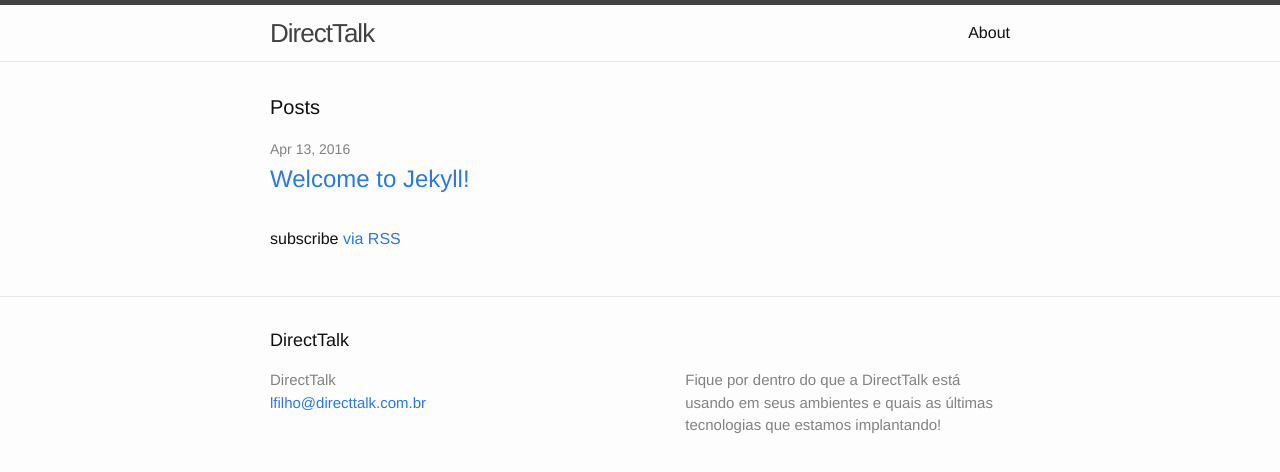
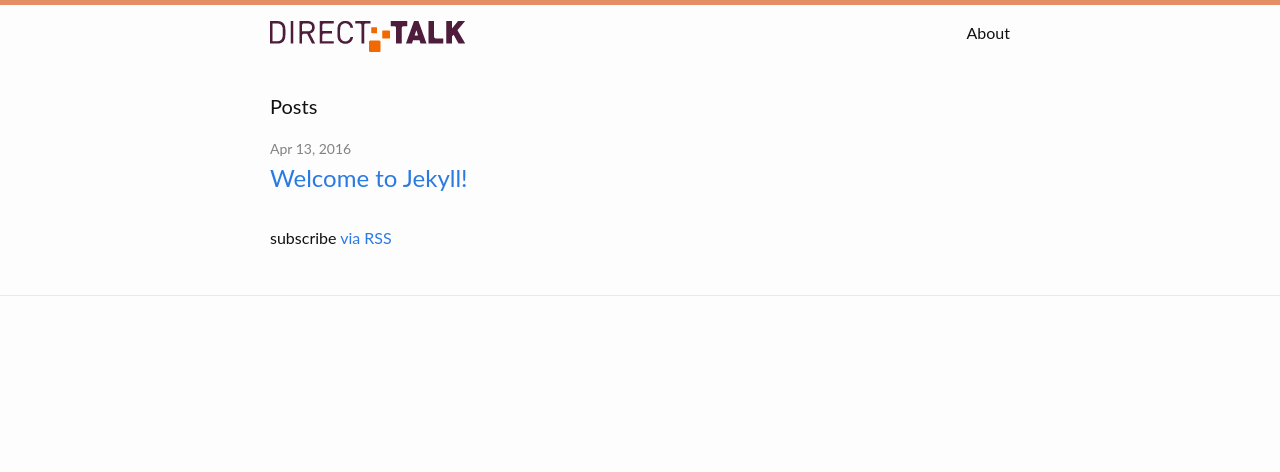
Before and after one commit to DirectTalk/directtalk.github.io, a Jekyll site: the page built from index.html, in a window 1280 px wide. Shown: the top 472 px of the page. Built offline with Jekyll 4.4.1, drawn with Linux system fonts in a browser that asks for light colours.

Commit message:
Primeiros ajustes com o logo da DT

```diff
--- a/_config.yml
+++ b/_config.yml
@@ -6,8 +6,7 @@
 # 'jekyll serve'. If you change this file, please restart the server process.
 
 # Site settings
-title: DirectTalk
-email: lfilho@directtalk.com.br
+title: Direct Talk
 description: > # this means to ignore newlines until "baseurl:"
   Fique por dentro do que a DirectTalk está usando em seus ambientes e quais as últimas tecnologias que estamos implantando!
 baseurl: "" # the subpath of your site, e.g. /blog
@@ -15,3 +14,6 @@
 
 # Build settings
 markdown: kramdown
+
+# Link para arquivos estaticos
+staticfiles: "/assets"
--- a/_includes/footer.html
+++ b/_includes/footer.html
@@ -2,30 +2,17 @@
 
   <div class="wrapper">
 
+  <!--
     <h2 class="footer-heading">{{ site.title }}</h2>
 
     <div class="footer-col-wrapper">
       <div class="footer-col footer-col-1">
         <ul class="contact-list">
           <li>{{ site.title }}</li>
-          <li><a href="mailto:{{ site.email }}">{{ site.email }}</a></li>
         </ul>
       </div>
-
-      <div class="footer-col footer-col-2">
-        <ul class="social-media-list">
-          {% if site.facebook_link %}
-          <li>
-            {% include icon-github.html username=site.facebook_link %}
-          </li>
-          {% endif %}
-        </ul>
-      </div>
-
-      <div class="footer-col footer-col-3">
-        <p>{{ site.description }}</p>
-      </div>
     </div>
+  -->
 
   </div>
 
--- a/_includes/header.html
+++ b/_includes/header.html
@@ -2,7 +2,8 @@
 
   <div class="wrapper">
 
-    <a class="site-title" href="{{ site.baseurl }}/">{{ site.title }}</a>
+    <!-- Logo -->
+    <a class="site-title" href="{{ site.baseurl }}/"><img src="{{ site.staticfiles }}/logo.png" title="{{ site.title }}"></a>
 
     <nav class="site-nav">
       <a href="#" class="menu-icon">
--- a/_sass/_layout.scss
+++ b/_sass/_layout.scss
@@ -2,8 +2,7 @@
  * Site header
  */
 .site-header {
-    border-top: 5px solid $grey-color-dark;
-    border-bottom: 1px solid $grey-color-light;
+    border-top: 5px solid $secondary-color;
     min-height: 56px;
 
     // Positioning context for the mobile navigation icon
@@ -195,7 +194,6 @@
 }
 
 
-
 /**
  * Posts
  */
--- /dev/null
+++ b/_sass/_variables.scss
@@ -0,0 +1,33 @@
+// Our variables
+$base-font-family: "Lato", "Helvetica Neue", Helvetica, Arial, sans-serif;
+$base-font-size:   16px;
+$base-font-weight: 400;
+$small-font-size:  $base-font-size * 0.875;
+$base-line-height: 1.5;
+
+$spacing-unit:     30px;
+
+$primary-color:    #4D1D3B;
+$secondary-color:  #E58D65;
+
+$text-color:       #111;
+$background-color: #fdfdfd;
+$brand-color:      #2a7ae2;
+
+$grey-color:       #828282;
+$grey-color-light: lighten($grey-color, 40%);
+$grey-color-dark:  darken($grey-color, 25%);
+
+// Width of the content area
+$content-width:    800px;
+
+$on-palm:          600px;
+$on-laptop:        800px;
+
+
+
+@mixin media-query($device) {
+    @media screen and (max-width: $device) {
+        @content;
+    }
+}
--- a/css/main.scss
+++ b/css/main.scss
@@ -4,43 +4,10 @@
 @charset "utf-8";
 
 
-
-// Our variables
-$base-font-family: "Helvetica Neue", Helvetica, Arial, sans-serif;
-$base-font-size:   16px;
-$base-font-weight: 400;
-$small-font-size:  $base-font-size * 0.875;
-$base-line-height: 1.5;
-
-$spacing-unit:     30px;
-
-$text-color:       #111;
-$background-color: #fdfdfd;
-$brand-color:      #2a7ae2;
-
-$grey-color:       #828282;
-$grey-color-light: lighten($grey-color, 40%);
-$grey-color-dark:  darken($grey-color, 25%);
-
-// Width of the content area
-$content-width:    800px;
-
-$on-palm:          600px;
-$on-laptop:        800px;
-
-
-
-@mixin media-query($device) {
-    @media screen and (max-width: $device) {
-        @content;
-    }
-}
-
-
-
 // Import partials from `sass_dir` (defaults to `_sass`)
 @import
-        "base",
-        "layout",
-        "syntax-highlighting"
+	"variables",
+    "base",
+    "layout",
+    "syntax-highlighting"
 ;
```
Also changed, not shown: _layouts/post.html (+11 -2 lines), assets/logo.png (renamed from _assets/logo.png).
